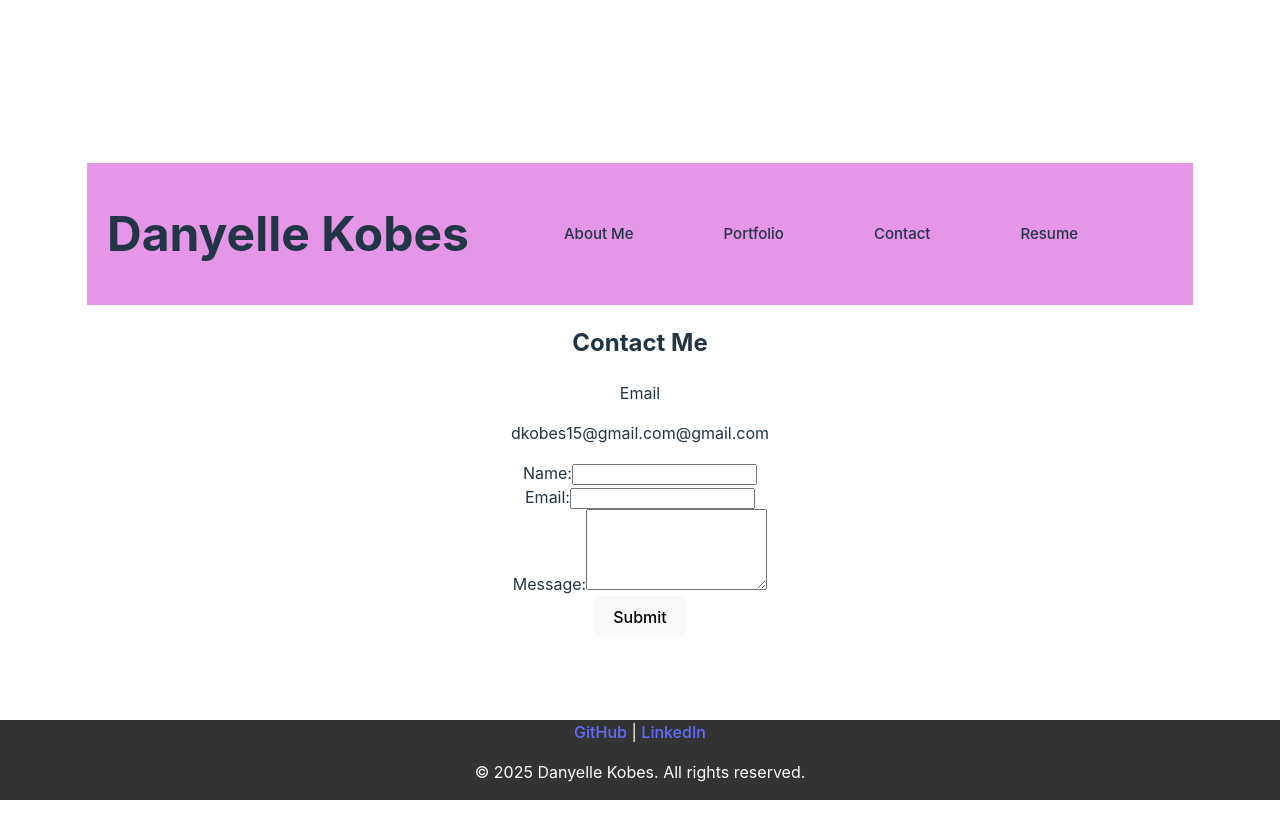
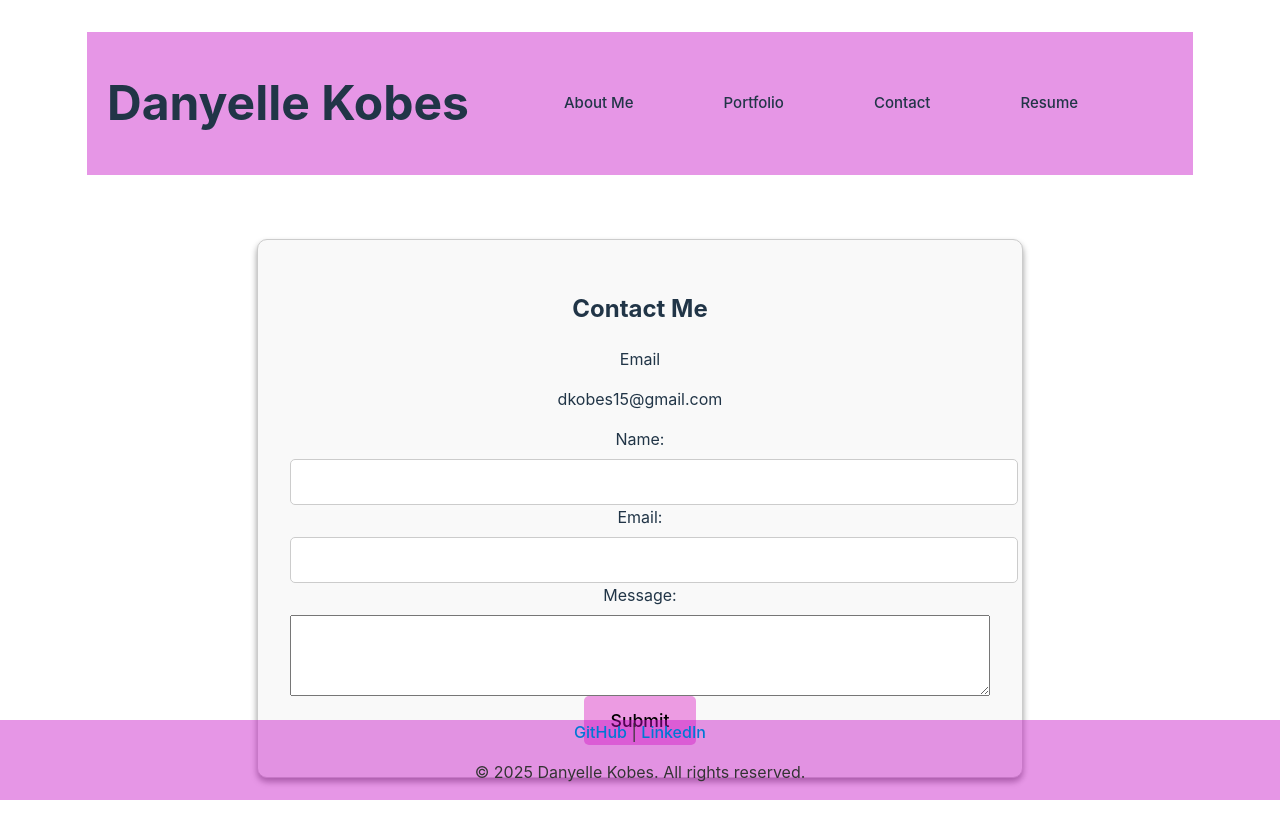
Before and after one commit to Dkobes/react-portfolio, a React (Vite) app in the folder Professional Portfolio/: page /contact in a window 1280 px wide. Shown: the top 838 px of the page. Before the commit the page ends 800 px from the top, so only its background shows below. Built offline with nearby package versions, Linux system fonts and the light colour scheme.

Commit message:
fixed email, styled contact page

```diff
--- a/Professional Portfolio/src/App.css
+++ b/Professional Portfolio/src/App.css
@@ -1,8 +1,8 @@
 footer {
   text-align: center;
   padding: 1em auto;
-  background: #333;
-  color: #fff;
+  background-color: rgba(197, 8, 197, 0.422);
+  color: #333;
   position: fixed;
   left: 0;
   bottom: 0;
@@ -13,8 +13,11 @@ footer {
   display: flex;
   justify-content: space-between;
   align-items: center;
+  width: 100%;
   padding: 10px 20px;
+  margin: 0;
   background-color: rgba(197, 8, 197, 0.422);
+  box-sizing: border-box;
 }
 
 .name {
@@ -28,6 +31,18 @@ footer {
   height: auto;
   border-radius: 50%;
   margin: 1em auto;
+}
+
+.portfolio {
+  padding-bottom: 100px;
+}
+
+.project img {
+  width: 1050px;
+  height: auto;
+  margin: 10px 0;
+  border-radius: 10px;
+  box-shadow: 0 4px 6px rgba(0, 0, 0, 0.4);
 }
 
 nav ul {
@@ -50,6 +65,67 @@ nav a {
 
 nav a:hover {
   text-decoration: underline;
+}
+
+a {
+  text-decoration: none;
+  color: #0078d4;
+  transition: color 0.3s ease;
+}
+
+a:hover {
+  color: rgba(39, 131, 39, 0.712);
+  text-decoration: underline;
+}
+
+.contact-form-container {
+  max-width: 700px;
+  margin: 4em auto;
+  padding: 2em;
+  background-color: #f9f9f9;
+  border: 1px solid #ccc;
+  border-radius: 10px;
+  box-shadow:rgba(0, 0, 0, 0.4) 0 4px 6px;
+}
+
+.contact-form-title {
+  display: flex;
+  flex-direction: column;
+  gap: 1em;
+}
+
+.form-group {
+  display: flex;
+  flex-direction: column;
+  gap: 0.5em;
+}
+
+.form-input, .form-text-area {
+  padding: 0.8em;
+  border: 1px solid #ccc;
+  border-radius: 5px;
+  font-size: 1em;
+  width: 100%;
+}
+
+.form-submit-button {
+  padding: 0.8em 1.5em;
+  background-color: #d400bb61;
+  color: black;
+  border: none;
+  border-radius: 5px;
+  font-size: 1.1em;
+  cursor: pointer;
+  transition: background-color 0.3s ease;
+}
+
+.form-submit-button:hover {
+  background-color: #8f007e90;
+}
+
+.form-error {
+  color: red;
+  font-size: 0.9em;
 }
 
 #root {
--- a/Professional Portfolio/src/sections/Contact.jsx
+++ b/Professional Portfolio/src/sections/Contact.jsx
@@ -54,7 +54,7 @@ function Form() {
             <div className="contact-info">
                 <div className="contact-info-item">
                     <p className="contact-info-label">Email</p>
-                    <p className="contact-info-value">dkobes15@gmail.com@gmail.com</p>
+                    <p className="contact-info-value">dkobes15@gmail.com</p>
                 </div>
             </div>
 
--- a/Professional Portfolio/src/sections/Portfolio.jsx
+++ b/Professional Portfolio/src/sections/Portfolio.jsx
@@ -37,7 +37,7 @@ const Portfolio = () => {
                         <h2>{project.title}</h2>
                         <img src={project.image} alt={project.title} />
                         <p>{project.description}</p>
-                        <a href={project.deployedLink}>Deployed Link</a>
+                        <a href={project.deployedLink}>Deployed Link</a> |
                         <a href={project.githubLink}>GitHub Link</a>
                     </div>
                 ))}
```
